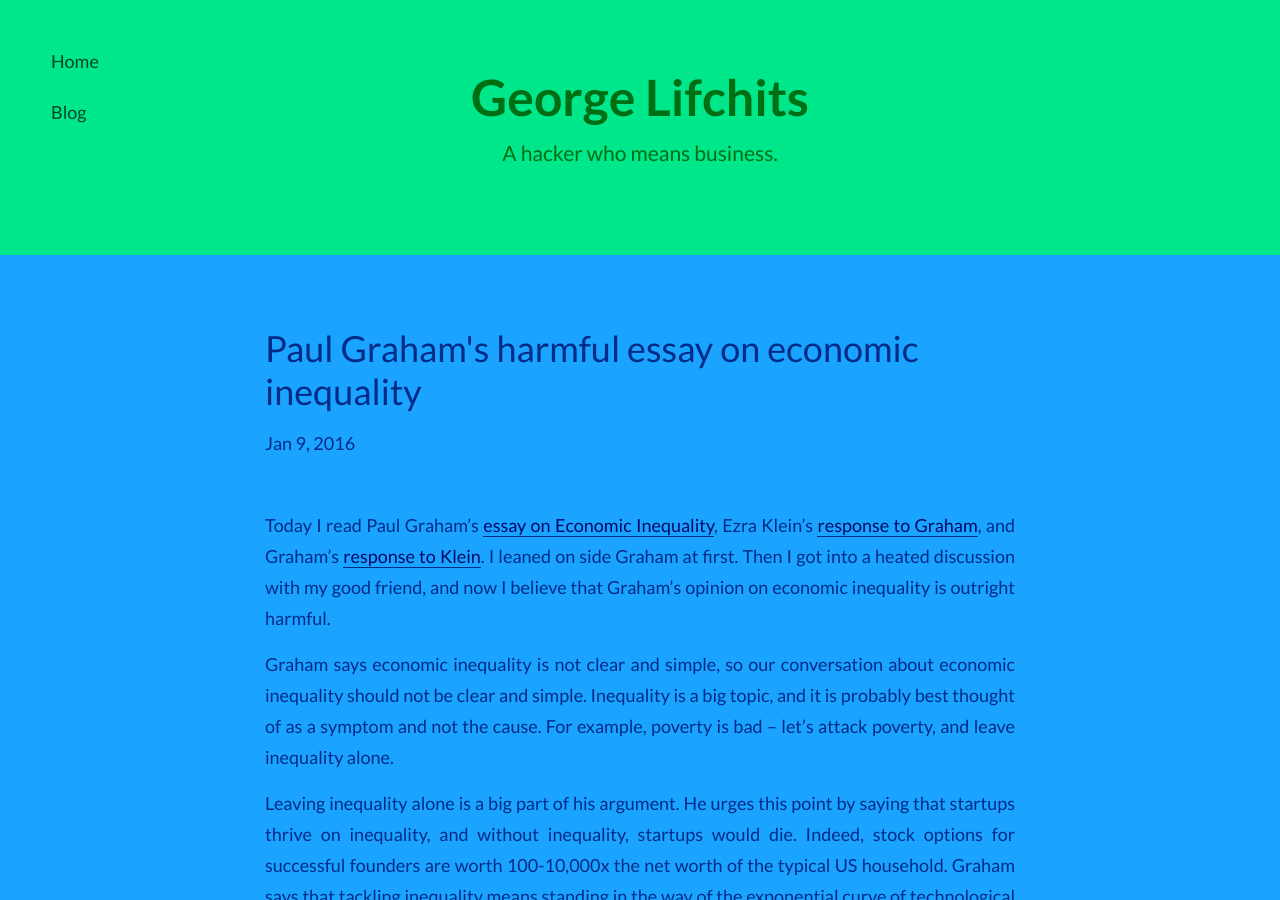
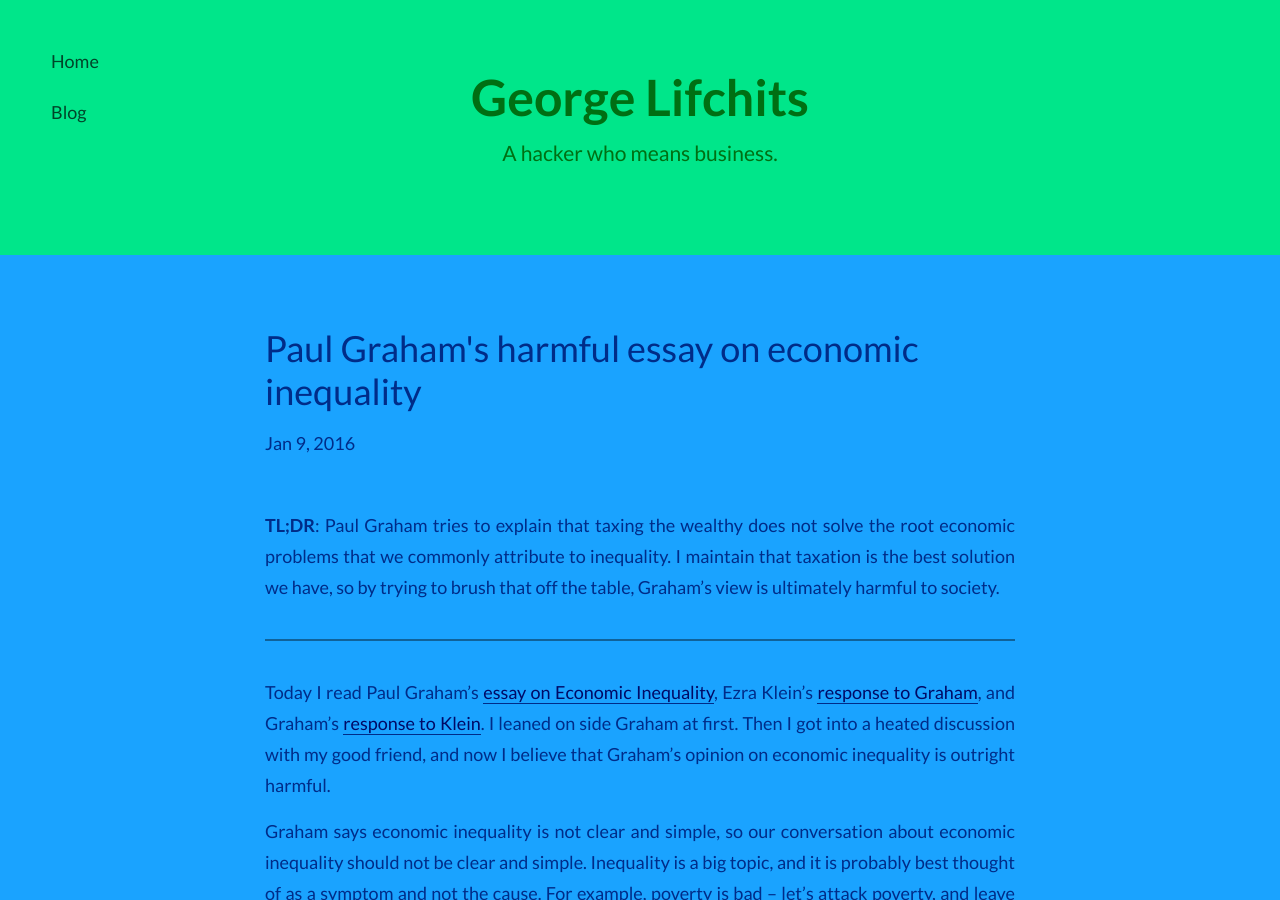
Before and after one commit to glifchits/glifchits.github.io, a Jekyll site: the page built from _posts/2016-01-09-paul-graham-s-harmful-essay-on-economic-inequality.markdown, in a window 1280 px wide and 900 px high. Built offline with Jekyll 4.4.1, drawn with Linux system fonts in a browser that asks for light colours; nearby versions of some CDN libraries; comment, search, counter and statistics services are not loaded.

Commit message:
added a TL;DR for the Paul Graham article

```diff
--- a/_posts/2016-01-09-paul-graham-s-harmful-essay-on-economic-inequality.markdown
+++ b/_posts/2016-01-09-paul-graham-s-harmful-essay-on-economic-inequality.markdown
@@ -3,6 +3,11 @@
 title: Paul Graham's harmful essay on economic inequality
 layout: post
 ---
+
+**TL;DR**: Paul Graham tries to explain that taxing the wealthy does not solve the root economic problems that we commonly attribute to inequality. I maintain that taxation is the best solution we have, so by trying to brush that off the table, Graham's view is ultimately harmful to society.
+
+----
+
 Today I read Paul Graham's [essay on Economic Inequality](http://www.paulgraham.com/ineq.html), Ezra Klein's [response to Graham](http://www.vox.com/2016/1/6/10722302/paul-graham-inequality), and Graham's [response to Klein](http://www.paulgraham.com/klein.html). I leaned on side Graham at first. Then I got into a heated discussion with my good friend, and now I believe that Graham's opinion on economic inequality is outright harmful.
 
 Graham says economic inequality is not clear and simple, so our conversation about economic inequality should not be clear and simple. Inequality is a big topic, and it is probably best thought of as a symptom and not the cause. For example, poverty is bad -- let's attack poverty, and leave inequality alone.
```
